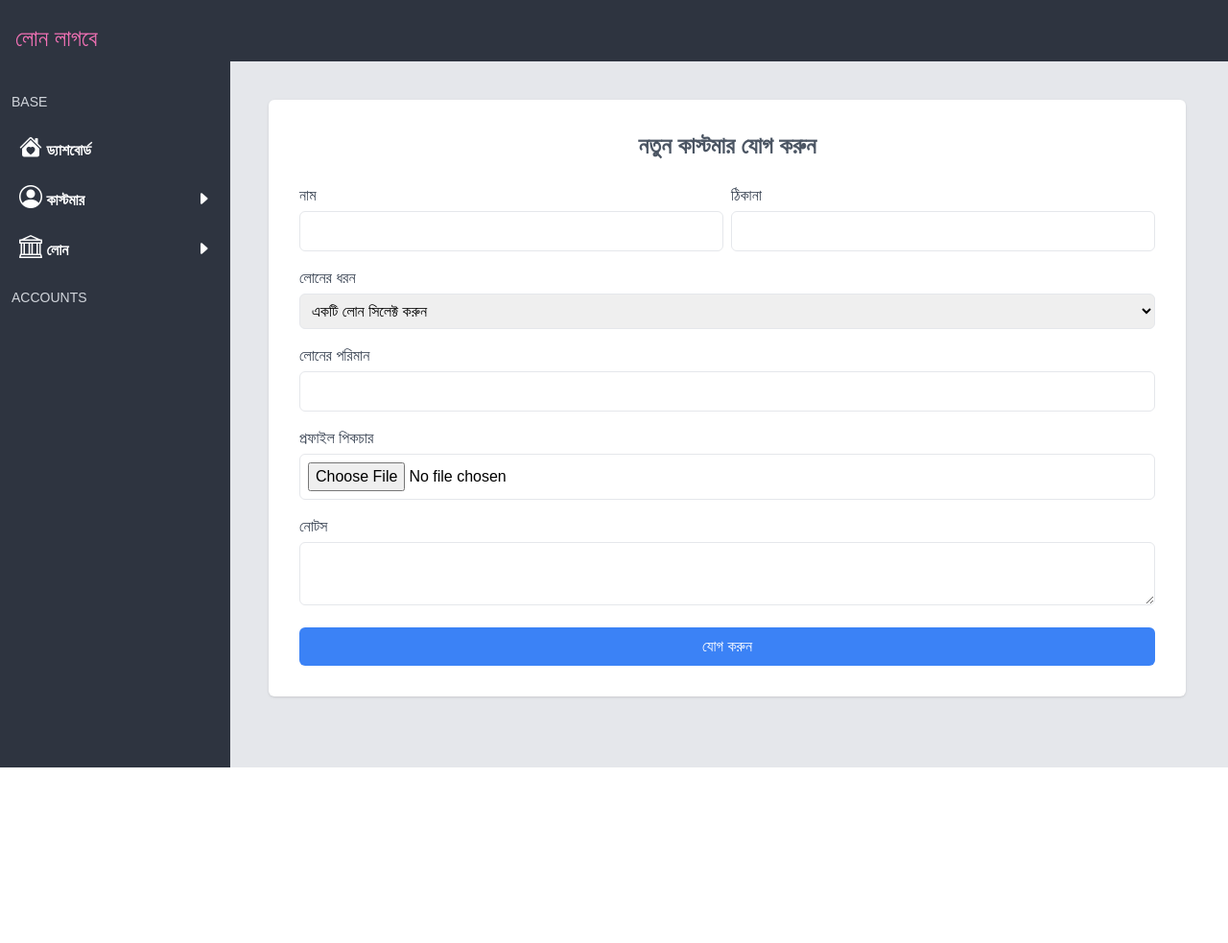
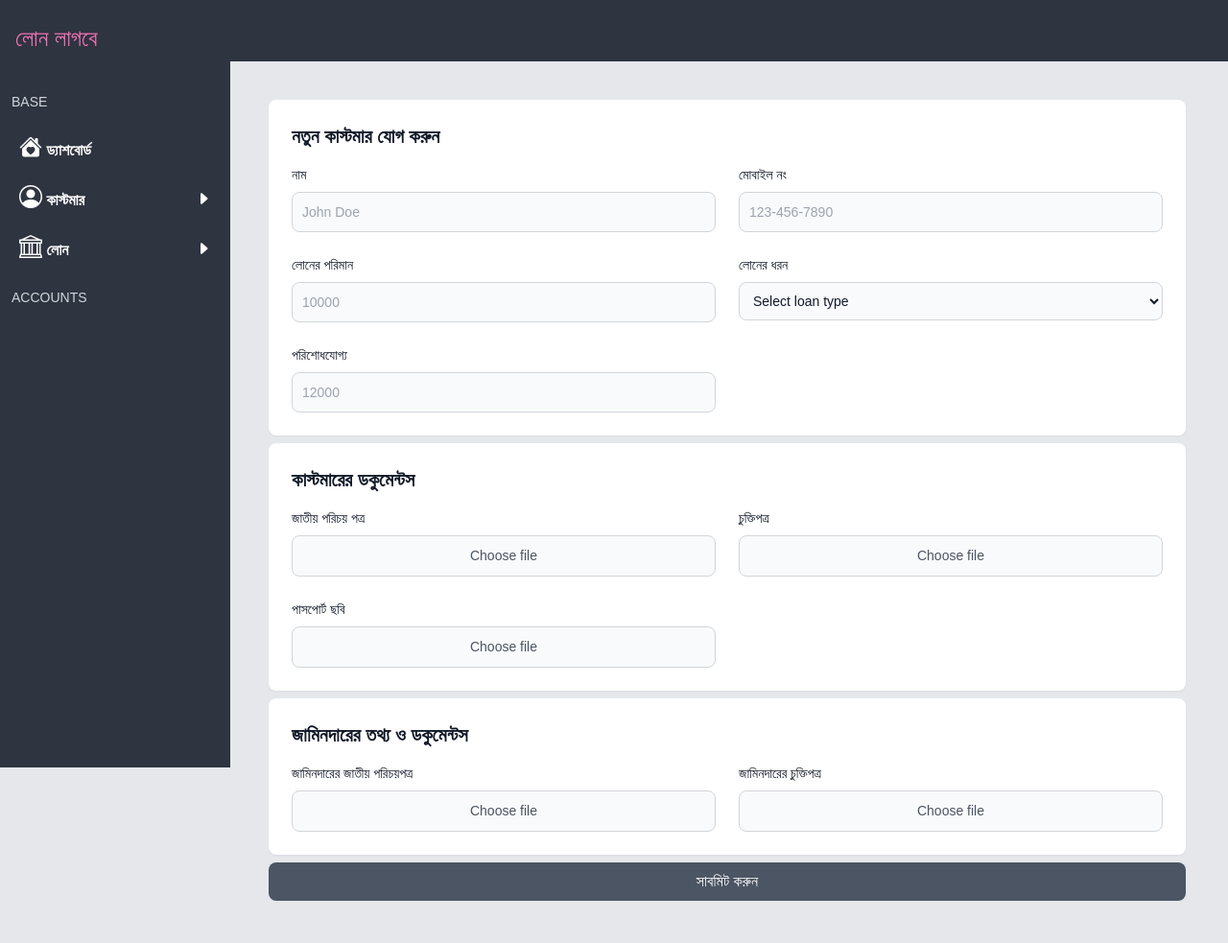
Before and after one commit to antorzuck/loanlagbe, a Django app: page /create-customer in a window 1280 px wide. Shown: the whole page at 96% size. Before the commit the page ends 800 px from the top, so only its background shows below. Run offline with Django 5.2, Linux system fonts and the light colour scheme; data comes from the database, SQL or seed files in the repository; some libraries are stand-ins or nearby versions; some web fonts are replaced.

Commit message:
changed the form

```diff
--- a/templates/base.html
+++ b/templates/base.html
@@ -11,19 +11,55 @@
 
   <link rel="stylesheet" href="https://fonts.googleapis.com/css?family=Source+Sans+Pro:300,400,400i,700&display=fallback">
 
-
+  <link href="https://fonts.maateen.me/solaiman-lipi/font.css" rel="stylesheet">
 
 
 
 
   <style>
 
-@import url('https://fonts.maateen.me/adorsho-lipi/font.css');
+
 
 @import url('https://fonts.googleapis.com/css2?family=Gabarito:wght@400..900&display=swap');
 
+
+
+
+
+body {
+        font-family: 'SolaimanLipi', Arial, sans-serif !important;
+    }
+
+
+            .file-input-wrapper {
+                position: relative;
+                width: 100%;
+            }
+            .file-input-wrapper input[type="file"] {
+                position: absolute;
+                width: 100%;
+                height: 100%;
+                opacity: 0;
+                cursor: pointer;
+            }
+            .file-input-wrapper .file-input-label {
+                display: block;
+                width: 100%;
+                padding: 0.625rem;
+                background-color: #f9fafb;
+                border: 1px solid #d1d5db;
+                border-radius: 0.5rem;
+                text-align: center;
+                color: #4b5563;
+                font-size: 0.875rem;
+                cursor: pointer;
+            }
+            .file-input-wrapper .file-input-label:hover {
+                background-color: #f3f4f6;
+            }
+
 h1, ul, li, p,.mute, form{
- font-family: 'AdorshoLipi', sans-serif !important;
+ font-family: 'SolaimanLipi', sans-serif !important;
   font-weight: 400 ;
   font-style: normal;
 }
@@ -36,7 +72,7 @@ h1, ul, li, p,.mute, form{
   line-height: 1 !important;
 }
 
-h2{
+h5{
   font-family: "Gabarito", sans-serif !important;
   font-weight: 600 !important;
   font-size: 2em !important;
--- a/templates/customer.html
+++ b/templates/customer.html
@@ -5,7 +5,7 @@
 {% block body %}
 
 
-<div class="m-2 md:m-9  bg-white p-8 rounded-md shadow">
+<div class="m-2 md:m-9">
 
 
     {% if msg %}
@@ -17,59 +17,130 @@
 
 
 
-    <h1 class="text-2xl font-bold mb-6 text-gray-600 text-center">নতুন কাস্টমার যোগ করুন</h1>
-    <form action="/create-customer" method="post" enctype="multipart/form-data">
 
-        {% csrf_token %}
-<div class="grid grid-cols-2 gap-2">
-        <div class="mb-4">
-            <label for="name" class="block text-gray-700 font-medium">নাম</label>
-            <input type="text" id="name" name="name" class="mt-1 p-2 w-full border rounded-md" required>
+
+
+
+
+        <form class="space-y-2">
+            <!-- User Info Section -->
+            <div class="bg-white p-6 rounded-lg shadow-sm space-y-4">
+                <h2 class="text-xl font-semibold text-gray-900">নতুন কাস্টমার যোগ করুন</h2>
+                <div class="grid grid-cols-1 md:grid-cols-2 gap-6">
+                    <div>
+                        <label for="name" class="block mb-2 text-sm font-medium text-gray-900">নাম</label>
+                        <input type="text" name="name" id="name" class="bg-gray-50 border border-gray-300 text-gray-900 sm:text-sm rounded-lg focus:ring-primary-600 focus:border-primary-600 block w-full p-2.5" placeholder="John Doe" required>
                     </div>
-        <div class="mb-4">
-            <label for="address" class="block text-gray-700 font-medium">ঠিকানা</label>
-            <input type="text" id="address" name="address" class="mt-1 p-2 w-full border rounded-md" required>
+                    <div>
+                        <label for="phone" class="block mb-2 text-sm font-medium text-gray-900">মোবাইল নং</label>
+                        <input type="tel" name="phone" id="phone" class="bg-gray-50 border border-gray-300 text-gray-900 sm:text-sm rounded-lg focus:ring-primary-600 focus:border-primary-600 block w-full p-2.5" placeholder="123-456-7890" required>
+                    </div>
+                    <div>
+                        <label for="loan-amount" class="block mb-2 text-sm font-medium text-gray-900">লোনের পরিমান</label>
+                        <input type="number" name="loan-amount" id="loan-amount" class="bg-gray-50 border border-gray-300 text-gray-900 sm:text-sm rounded-lg focus:ring-primary-600 focus:border-primary-600 block w-full p-2.5" placeholder="10000" required>
+                    </div>
+                    <div>
+                        <label for="loan-type" class="block mb-2 text-sm font-medium text-gray-900">লোনের ধরন</label>
+                        <select name="loan-type" id="loan-type" class="bg-gray-50 border border-gray-300 text-gray-900 sm:text-sm rounded-lg focus:ring-primary-600 focus:border-primary-600 block w-full p-2.5" required>
+                            <option value="" disabled selected>Select loan type</option>
+                            <option value="personal">Personal</option>
+                            <option value="business">Business</option>
+                            <option value="mortgage">Mortgage</option>
+                        </select>
+                    </div>
+                    <div>
+                        <label for="payable-amount" class="block mb-2 text-sm font-medium text-gray-900">পরিশোধযোগ্য </label>
+                        <input type="number" name="payable-amount" id="payable-amount" class="bg-gray-50 border border-gray-300 text-gray-900 sm:text-sm rounded-lg focus:ring-primary-600 focus:border-primary-600 block w-full p-2.5" placeholder="12000" required>
+                    </div>
                 </div>
             </div>
 
-        <div class="mb-4">
-            <label for="loans" class="block text-gray-700 font-medium">লোনের ধরন</label>
-            <select id="loans" name="loans" class="mt-1 p-2 w-full border rounded-md" required>
-                <!-- Add your loan options here -->
-                <option selected disabled>একটি লোন সিলেক্ট করুন</option>
+            <!-- User Documents Section -->
+            <div class="bg-white p-6 rounded-lg shadow-sm space-y-4">
+                <h2 class="text-xl font-semibold text-gray-900">কাস্টমারের ডকুমেন্টস</h2>
+                <div class="grid grid-cols-1 md:grid-cols-2 gap-6">
+                    <div>
+                        <label for="nid" class="block mb-2 text-sm font-medium text-gray-900">জাতীয় পরিচয় পত্র</label>
+                        <div class="file-input-wrapper">
+                            <input type="file" name="nid" id="nid" required onchange="updateFileName(this)">
+                            <label for="nid" id="nid-label" class="file-input-label">Choose file</label>
+                        </div>
+                    </div>
+                    <div>
+                        <label for="agreement" class="block mb-2 text-sm font-medium text-gray-900">চুক্তিপত্র</label>
+                        <div class="file-input-wrapper">
+                            <input type="file" name="agreement" id="agreement" required onchange="updateFileName(this)">
+                            <label for="agreement" id="agreement-label" class="file-input-label">Choose file</label>
+                        </div>
+                    </div>
+                    <div>
+                        <label for="passport-image" class="block mb-2 text-sm font-medium text-gray-900">পাসপোর্ট ছবি</label>
+                        <div class="file-input-wrapper">
+                            <input type="file" name="passport-image" id="passport-image" required onchange="updateFileName(this)">
+                            <label for="passport-image" id="passport-image-label" class="file-input-label">Choose file</label>
+                        </div>
+                    </div>
+                </div>
+            </div>
 
-                {% for l in loans %}
-                <option value="{{l.id}}">{{l.name}}</option>
+            <!-- Nominee/Guarantor Documents Section -->
+            <div class="bg-white p-6 rounded-lg shadow-sm space-y-4">
+                <h2 class="text-xl font-semibold text-gray-900">জামিনদারের তথ্য ও ডকুমেন্টস</h2>
+                <div class="grid grid-cols-1 md:grid-cols-2 gap-6">
+                    <div>
+                        <label for="nominee-nid" class="block mb-2 text-sm font-medium text-gray-900">জামিনদারের জাতীয় পরিচয়পত্র</label>
+                        <div class="file-input-wrapper">
+                            <input type="file" name="nominee-nid" id="nominee-nid" required onchange="updateFileName(this)">
+                            <label for="nominee-nid" id="nominee-nid-label" class="file-input-label">Choose file</label>
+                        </div>
+                    </div>
+                    <div>
+                        <label for="nominee-passport" class="block mb-2 text-sm font-medium text-gray-900">জামিনদারের চুক্তিপত্র</label>
+                        <div class="file-input-wrapper">
+                            <input type="file" name="nominee-passport" id="nominee-passport" required onchange="updateFileName(this)">
+                            <label for="nominee-passport" id="nominee-passport-label" class="file-input-label">Choose file</label>
+                        </div>
+                    </div>
+                </div>
+            </div>
 
-                {% endfor %}
+            <div class="flex justify-end mt-6">
+                <button type="submit" class="bg-gray-600 text-white font-medium py-2 px-4 rounded-lg hover:bg-blue-700 focus:ring-4 focus:ring-blue-200 w-full">
+                    সাবমিট করুন
+                </button>
+            </div>
+        </form>
+
+        <script>
+            function updateFileName(input) {
+                const fileLabel = input.nextElementSibling;
+                const fileName = input.files[0] ? input.files[0].name : 'Choose file';
+                fileLabel.textContent = fileName;
+            }
+        </script>
 
 
 
-            </select>
-        </div>
-        <div class="mb-4">
-            <label for="total_loan_amount" class="block text-gray-700 font-medium">লোনের পরিমান</label>
-            <input type="number" id="total_loan_amount" name="total_loan_amount" class="mt-1 p-2 w-full border rounded-md" required>
-        </div>
 
 
-        <div class="mb-4">
 
 
-            <label for="dp" class="block text-gray-700 font-medium">প্রফাইল পিকচার</label>
-            <input type="file" id="dp" name="dp" class="mt-1 p-2 w-full border rounded-md">
-        </div>
-        <div class="mb-4">
-            <label for="notes" class="block text-gray-700 font-medium">নোটস</label>
-            <textarea id="notes" name="notes" class="mt-1 p-2 w-full border rounded-md"></textarea>
-        </div>
 
-        <button type="submit" class="w-full bg-blue-500 text-white p-2 rounded-md hover:bg-blue-600">যোগ করুন</button>
-    </form>
+
+
+
+
+
+
+
+
+
+
+
+
 </div>
 
 
 
 
-
 {% endblock %}
```
Lines whose indentation alone changed are shown as unchanged.
